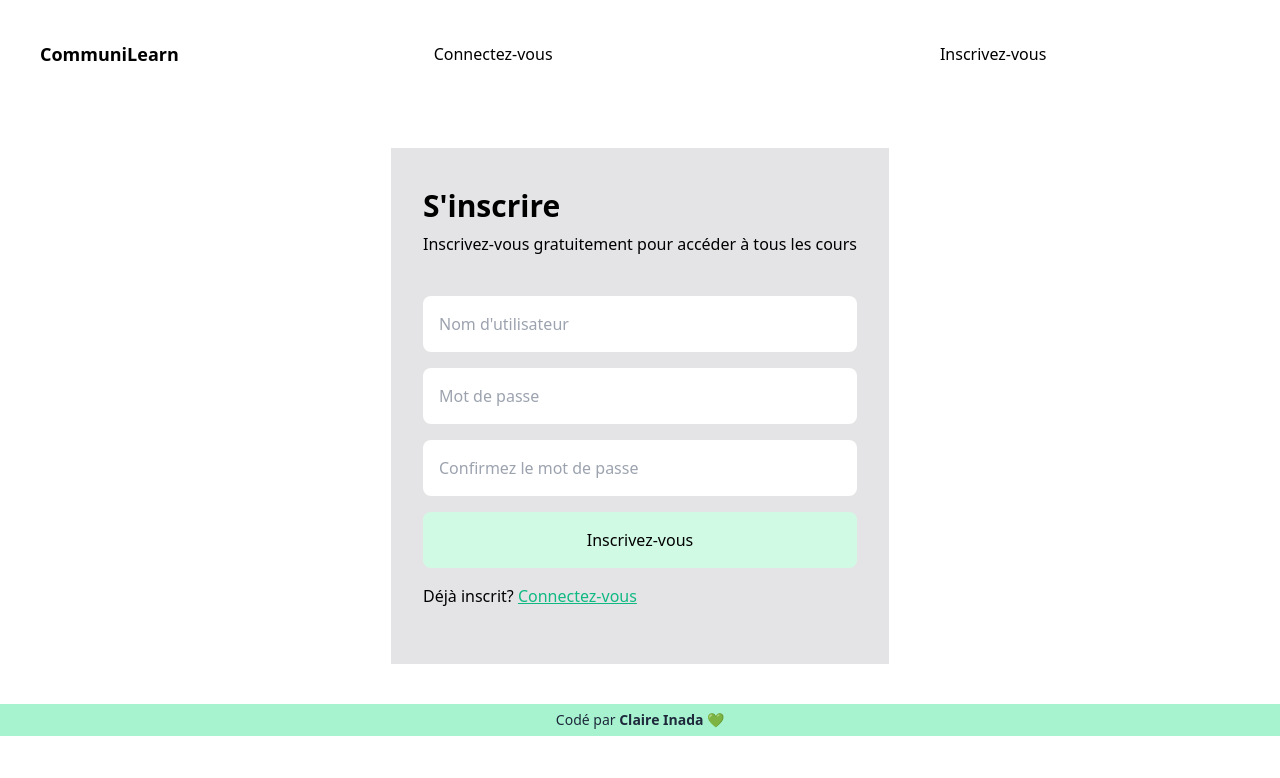
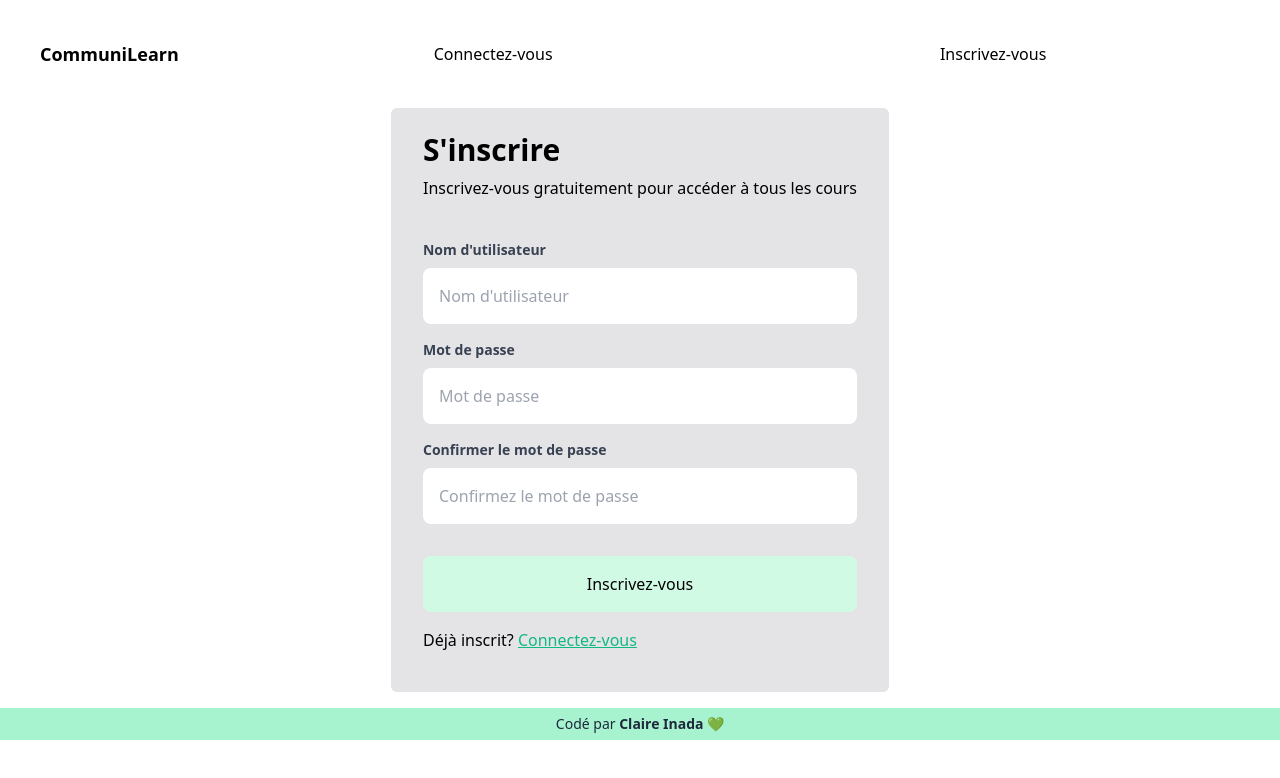
Before and after one commit to Kure-ru/CommuniLearn, a React (Create React App) app in the folder client/: page /register in a window 1280 px wide. Shown: the top 778 px of the page. Built offline with nearby package versions, Linux system fonts and the light colour scheme.

Commit message:
password validation

```diff
--- a/client/src/components/DashboardCard.jsx
+++ b/client/src/components/DashboardCard.jsx
@@ -17,9 +17,11 @@ const DashboardCard = ({ category, content }) => {
         <div className="flex flex-col justify-end">
         <ul>
           {content.map((item, index) => (
-             <li key={index} className="flex items-center justify-between mb-4 p-4 bg-gray-100 rounded-xl">
-             <Link to={`/lesson/${item.id}`}>{item.title}</Link>
+             <Link to={`/lesson/${item.id}`}>
+              <li key={index} className="flex items-center justify-between mb-4 p-4 bg-slate-100 hover:bg-slate-200 active:bg-slate-300 rounded-xl">
+             {item.title}
            </li>
+           </Link>
           ))}
         </ul>
           {/* <a className="text-sm text-emerald-400 text-right" href="#">
--- a/client/src/screens/LoginScreen.jsx
+++ b/client/src/screens/LoginScreen.jsx
@@ -47,29 +47,44 @@ const LoginScreen = () => {
   };
 
   return (
-    <main className="h-screen flex items-center justify-center">
-      <section className="font-header bg-zinc-200 p-8">
+    <main className="flex items-center justify-center mb-14">
+      <section className="rounded-md font-header bg-zinc-200 p-8 mb-4">
         <h1 className="py-2 text-3xl font-bold font-header ">Se connecter</h1>
         <form
           method="post"
           className="flex flex-col py-6"
           onSubmit={handleLogin}
         >
+          <div>
+            <label className=" block text-gray-700 text-sm font-bold mb-2">
+              Nom d'utilisateur
+            </label>
             <input
-            className="p-4  rounded-lg mb-4"
+              className="w-full p-4  rounded-lg mb-4"
               placeholder="Nom d'utilisateur"
               name="username"
               value={username}
+              required
               onChange={({ target }) => setUsername(target.value)}
             />
+          </div>
+
+          <div>
+            <label className=" block text-gray-700 text-sm font-bold mb-2">
+              Mot de passe
+            </label>
             <input
-            className="p-4 rounded-lg mb-4"
+              className="w-full p-4 rounded-lg mb-4"
               placeholder="Mot de passe"
               name="password"
               type="password"
               value={password}
+              required
+              minlength="8"
               onChange={({ target }) => setPassword(target.value)}
             />
+          </div>
+
           <button className="bg-emerald-100 p-4  rounded-lg mb-4" type="submit">
             Connectez-vous
           </button>
--- a/client/src/screens/RegisterScreen.jsx
+++ b/client/src/screens/RegisterScreen.jsx
@@ -5,24 +5,34 @@ import { toast } from "react-toastify";
 import userService from "../services/user";
 
 const RegisterScreen = () => {
-  const navigate = useNavigate()
+  const navigate = useNavigate();
   const [username, setUsername] = useState("");
-  // const [email, setEmail] = useState("");
   const [password, setPassword] = useState("");
   const [confirmPassword, setConfirmPassword] = useState("");
 
   const handleRegister = async (e) => {
-    e.preventDefault()
-    console.log(username)
-    try{
+    e.preventDefault();
+    try {
+      if (password !== confirmPassword) {
+        toast.error("Les mots de passe ne correspondent pas", {
+          position: "top-right",
+          autoClose: 5000,
+          hideProgressBar: false,
+          closeOnClick: true,
+          pauseOnHover: true,
+          draggable: true,
+          progress: undefined,
+          theme: "light",
+        });
+      } else {
         const user = await userService.create({
           username,
-            password
-        })
-        navigate('/profile')
-
-    } catch (err){
-        toast.error('informations erronées', {
+          password,
+        });
+        navigate("/profile");
+      }
+    } catch (err) {
+      toast.error("Oups! Il y a eu une erreur. Veuillez réessayer.", {
         position: "top-right",
         autoClose: 5000,
         hideProgressBar: false,
@@ -33,22 +43,28 @@ const RegisterScreen = () => {
         theme: "light",
       });
     }
-  }
+  };
   return (
-    <main className="my-10 flex items-center justify-center">
-      <section className="font-header bg-zinc-200 p-8">
+    <main className="mb-4 flex items-center justify-center">
+      <section className="rounded-md font-header bg-zinc-200 py-4 px-8">
         <h1 className="py-2 text-3xl font-bold font-header ">S'inscrire</h1>
         <p className="pb-4">
           Inscrivez-vous gratuitement pour accéder à tous les cours
         </p>
         <form className="flex flex-col py-6" onSubmit={handleRegister}>
+          <div>
+            <label className=" block text-gray-700 text-sm font-bold mb-2">
+            Nom d'utilisateur
+            </label>
           <input
-            className="p-4 rounded-lg mb-4"
+            className="p-4 w-full rounded-lg mb-4"
             placeholder="Nom d'utilisateur"
             name="username"
             value={username}
             onChange={({ target }) => setUsername(target.value)}
           />
+          </div>
+
           {/* <input
             className="p-4  rounded-lg mb-4"
             placeholder="Adresse email"
@@ -56,21 +72,40 @@ const RegisterScreen = () => {
             value={email}
             onChange={({ target }) => setEmail(target.value)}
           /> */}
+          <div>
+            <label className=" block text-gray-700 text-sm font-bold mb-2">
+            Mot de passe
+            </label>
           <input
-            className="p-4 rounded-lg mb-4"
+            className="p-4 rounded-lg mb-4 w-full"
             placeholder="Mot de passe"
             name="password"
+            type="password"
+            minlength="8"
+            required
             value={password}
             onChange={({ target }) => setPassword(target.value)}
           />
+          </div>
+
+          <div>
+            <label className=" block text-gray-700 text-sm font-bold mb-2">
+            Confirmer le mot de passe
+            </label>
             <input
-            className="p-4 rounded-lg mb-4"
+            className="p-4 rounded-lg mb-4 w-full"
             placeholder="Confirmez le mot de passe"
             name="confirmPassword"
             value={confirmPassword}
+            type="password"
+            minlength="8"
+            required
             onChange={({ target }) => setConfirmPassword(target.value)}
           />
-          <button className="bg-emerald-100 p-4  rounded-lg mb-4" type="submit">
+          </div>
+
+
+          <button className="bg-emerald-100 p-4  rounded-lg my-4" type="submit">
             Inscrivez-vous
           </button>
           <span>
```
Lines whose indentation alone changed are shown as unchanged.
